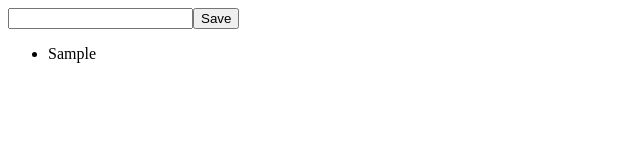
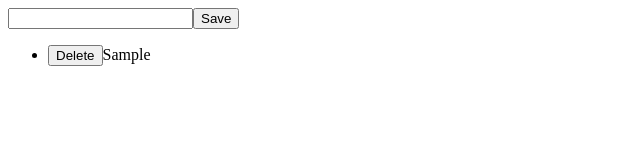
Before and after one commit to MustafaYilmaz1625/redux-toolkitt, a React (Create React App) app: page / in a window 1280 px wide. Both pictures are taken after typing "Sample" into the empty fields and a click on the button "Save". Shown: the top 160 px of the page, without its empty margins (0-640 px from the left). Built offline with nearby package versions, Linux system fonts and the light colour scheme.

Commit message:
add remove(delete)

```diff
--- a/src/App.tsx
+++ b/src/App.tsx
@@ -1,5 +1,5 @@
 import {useState} from "react"
-import {add} from "./features/todoSlice"
+import {add, remove} from "./features/todoSlice"
 import { useAppDispatch, useAppSelector } from "./store"
 
 function App() {
@@ -13,12 +13,19 @@ function App() {
     setTitle("")
   }
 
+  const onDelete=(id:string) => {
+    dispatch(remove(id))
+  }
+
   return (
     <div className="App">
     <input name="title" value={title} onChange={(e) => setTitle(e.currentTarget.value)} />
     <button onClick={onSave}>Save</button>
     <ul>
-      {todos.map(todo => <li key={todo.id}>{todo.title}</li>)}
+      {todos.map(todo => <li key={todo.id}>
+        <button onClick={() => onDelete(todo.id)}>Delete</button>
+        <span>{todo.title}</span>
+        </li>)}
     </ul>
     </div>
   );
--- a/src/features/todoSlice.ts
+++ b/src/features/todoSlice.ts
@@ -21,8 +21,11 @@ const todoSlice = createSlice({
       };
       state.push(newTodo);
     },
+    remove:(state, action:PayloadAction<string>) => {
+        return state.filter(x => x.id !== action.payload);
+    }
   },
 });
 
 export default todoSlice.reducer;
-export const { add } = todoSlice.actions;
+export const { add, remove } = todoSlice.actions;
```
